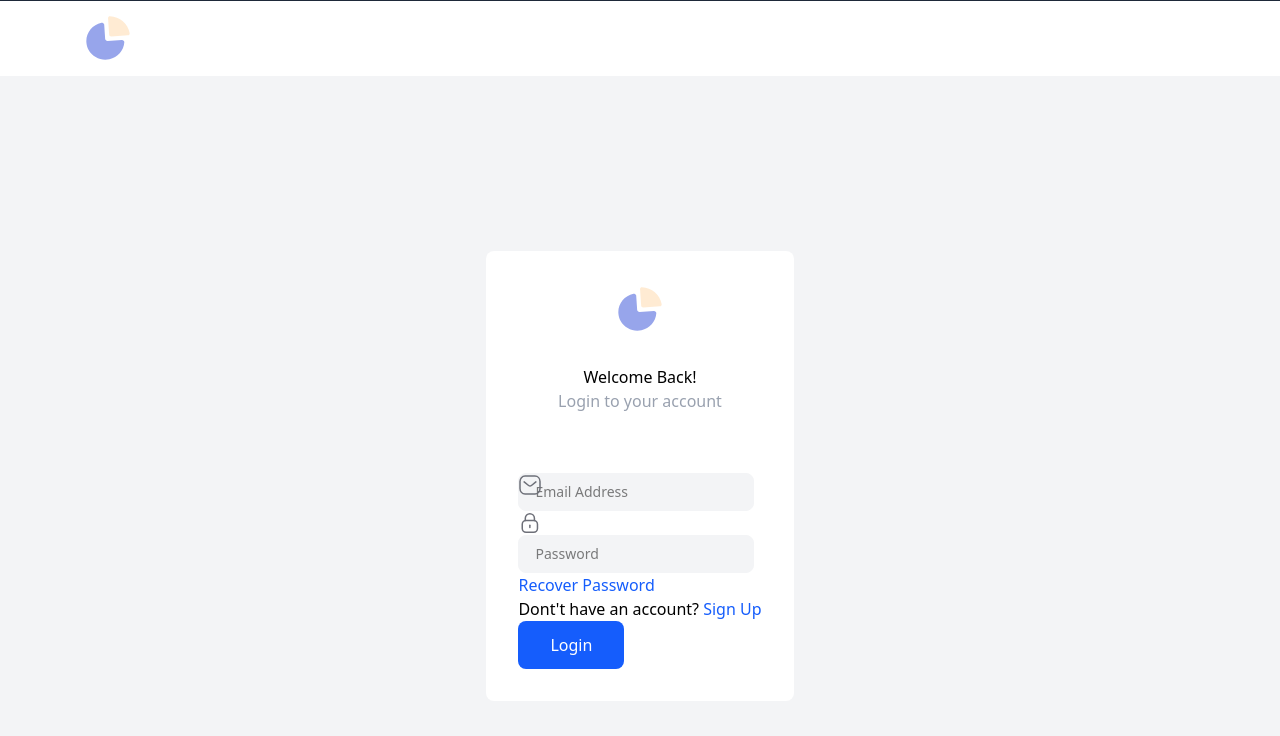
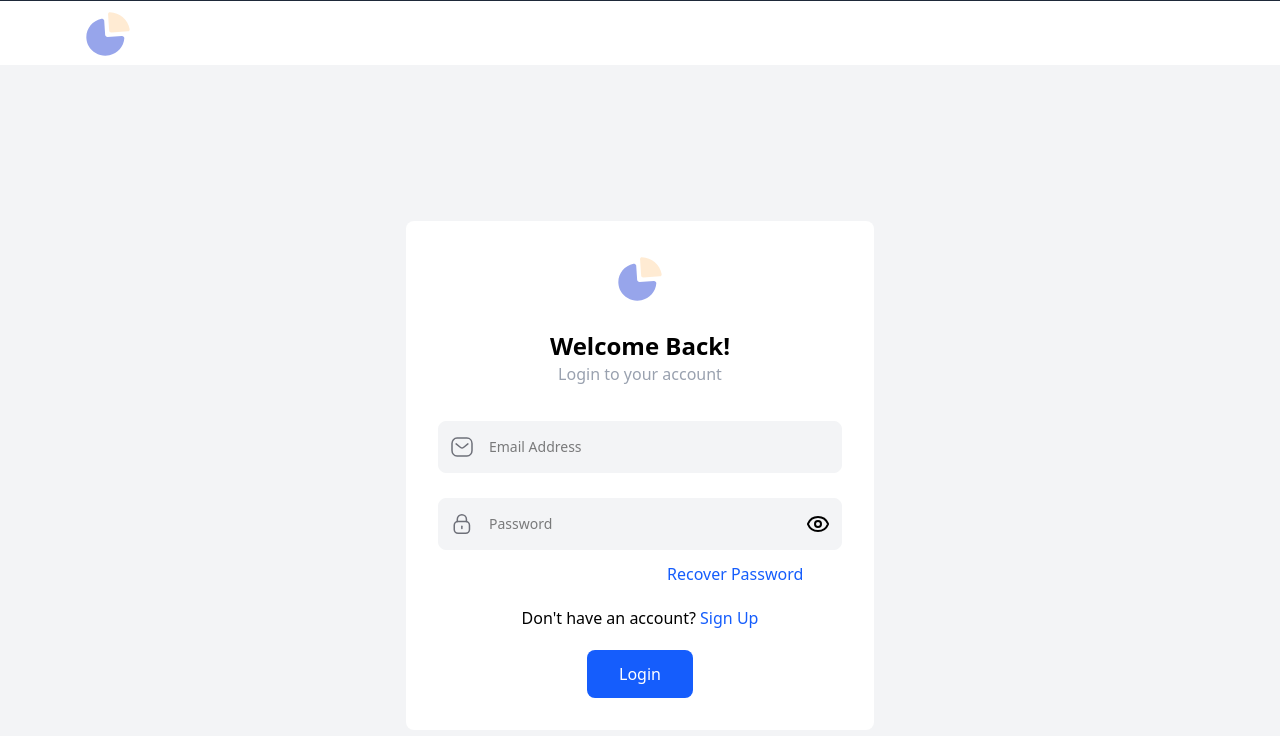
Before and after one commit to gowtham-aracreate/act-metrix-shop, a React (Vite) app in the folder frontend/: page /login in a window 1280 px wide. Shown: the top 736 px of the page. Built offline with nearby package versions, Linux system fonts and the light colour scheme.

Commit message:
create login,singup

```diff
--- /dev/null
+++ b/frontend/src/components/AuthForm.jsx
@@ -0,0 +1,56 @@
+import React, { useState } from 'react'
+import { useNavigate } from 'react-router-dom'
+import logo from '../assets/logo.svg'
+import { Eye, EyeOff } from 'lucide-react'
+
+export const AuthForm = ({ title, subtitle, fields, buttonText,question, linkText, linkPath,recover, onSubmit}) => {
+    const navigate = useNavigate()
+    const [showPassword, setShowPassword] = useState(false)
+
+    const handleLinkClick = () => {
+        navigate(linkPath)
+    }
+    const Passwordvisible = () => {
+        setShowPassword(!showPassword)
+    }
+    return (
+            <div className='flex flex-col items-center justify-center pt-[20px] bg-gray-100 h-screen'>
+                <div className='bg-white p-8 rounded-lg w-auto h-auto'>
+                <img src={logo} className='mx-auto' alt="logo" />
+                <div className='text-center pt-[25px] mb-[10px]'>
+                    <h1 className='text-2xl font-semibold'>{title}</h1>
+                    <p className='text-gray-400'>{subtitle}</p>
+                </div>
+                <form onSubmit={onSubmit}>
+                    {fields.map((field, index) => (
+                        <div className='pt-[25px]' key={index}>
+                            <div className='relative'>
+                                <img src={field.icon} alt={field.alt} className='absolute left-3 top-1/2 transform -translate-y-1/2' />
+                                <input
+                                    type={field.type === 'password' && showPassword ? 'text' : field.type}
+                                    className='bg-gray-100 border border-gray-100 text-black text-sm rounded-lg py-[15px] pr-[150px] pl-[50px]'
+                                    placeholder={field.placeholder}
+                                    required={field.required}
+                                />
+                                {field.type === 'password' && (
+                                    <div className='absolute right-3 top-1/2 transform -translate-y-1/2 cursor-pointer' onClick={Passwordvisible}>
+                                        {showPassword ? <EyeOff /> : <Eye />}
+                                    </div>
+                                )}
+                            </div>
+                        </div>
+                    ))}
+                </form>
+                <div className='pt-3 pl-[229px]'>
+                  <a className='text-blue-600 right-0' href="#">{recover}</a>
+              </div>
+                <div className='pt-[20px] text-center'>
+                    <p className='pb-[20px]'>{question} <a className='text-blue-600' href="#" onClick={handleLinkClick}>{linkText}</a> </p>
+                    <button type='submit' className='bg-blue-600 text-white px-8 py-3 rounded-lg' >{buttonText}</button>
+                </div>
+             </div>
+            </div>
+    )
+}
+
+export default AuthForm
--- a/frontend/src/layout/auth.jsx
+++ b/frontend/src/layout/auth.jsx
@@ -2,9 +2,9 @@ import React from 'react'
 import logo from '../assets/logo.svg'
 const Auth = ({children}) => {
   return (
-    <div>
-        <header className='top-0 left-0 w-full h-[76px] bg-white border-t border-gray-800'>
-         <img className="absolute w-[52px] h-[52px] top-[12px] left-[82px]" src={logo} alt="logo" />
+    <div className='h-screen'>
+        <header className='top-0 left-0 w-full h-[65px] bg-white border-t border-gray-800'>
+         <img className="absolute w-[52px] h-[52px] top-[8px] left-[82px]" src={logo} alt="logo" />
         </header>
 
         {children}
--- a/frontend/src/pages/login.jsx
+++ b/frontend/src/pages/login.jsx
@@ -1,56 +1,45 @@
 import React from 'react'
 import Auth from '../layout/auth'
-import { useNavigate } from 'react-router-dom'
-import logo from '../assets/logo.svg'
 import Message from '../assets/message.svg'
 import lock from '../assets/lock.svg'
 
-import { Eye, EyeOff } from 'lucide-react'
+import AuthForm from '../components/AuthForm'
 
 const LoginPage = () => {
-  const navigate = useNavigate()
+  const handleLogin = (event) => {
+    event.preventDefault()
+    // Add login logic here
+  }
 
-  const handleRegisterNavigation = () => {
-    navigate('/register')
-  }
+  const fields = [
+    {
+      icon: Message,
+      alt: 'Email',
+      type: 'email',
+      placeholder: 'Email Address',
+      required: true,
+    },
+    {
+      icon: lock,
+      alt: 'Password',
+      type: 'password',
+      placeholder: 'Password',
+      required: true,
+    },
+  ]
   return (
     <Auth>
-      <div className='bg-gray-100'>
-        <div className='flex flex-col items-center justify-center h-screen'>
-          <div className='bg-white p-8 rounded-lg'>
-            <img src={logo} className='mx-auto' alt="logo" />
-            <div className='text-center pt-[30px]'>
-              <h1 className=''>Welcome Back!</h1>
-              <p className='text-gray-400'>Login to your account</p>
-            </div>
-            <form>
-              <div className='pt-[60px]'>
-                <div className='absolute'>
-                  <img src={Message} alt="message" />
-                </div>
-                <div className=''>
-                  <input className='bg-gray-100 border border-gray-100 text-black text-sm rounded-lg py-[8px] px-[16px] pl-[16px]' placeholder='Email Address' />
-                </div>
-              </div>
-              <div>
-                <div>
-                  <img src={lock} alt="lock" />
-                </div>
-                <div>
-                  <input className='bg-gray-100 border border-gray-100 text-black text-sm rounded-lg py-[8px] px-[16px] pl-[16px]' placeholder='Password' />
-                </div>
-              </div>
-              <div>
-              <a className='text-blue-600' href="#">Recover Password</a>
-              </div>
-              <div>
-                <p>Dont't have an account? <a className='text-blue-600' href="#">Sign Up</a> </p>
-                <button className='bg-blue-600 text-white px-8 py-3 rounded-lg'>Login</button>
-              </div>
-            </form>
-          </div>
-        </div>
-      </div>
+      <AuthForm
+            title="Welcome Back!"
+            subtitle="Login to your account"
+            fields={fields}
+            buttonText="Login"
+            question="Don't have an account?"
+            linkText="Sign Up"
+            linkPath="/register"
+            recover="Recover Password"
+            onSubmit={handleLogin}
+          />
     </Auth>
   )
 }
--- a/frontend/src/pages/register.jsx
+++ b/frontend/src/pages/register.jsx
@@ -1,18 +1,53 @@
 import React from 'react'
 import Auth from '../layout/auth'
 import { useNavigate } from 'react-router-dom'
+import Profile from '../assets/profile.svg'
+import Message from '../assets/message.svg'
+import lock from '../assets/lock.svg'
+import AuthForm from '../components/AuthForm'
 
 const RegisterPage = () => {
-   const navigate = useNavigate()
 
-    const handleLoginNavigation = () => {
-      navigate('/login')
-    }
+   const handleRegister = (event) => {
+    event.preventDefault()
+    // Add login logic here
+  }
+const fields = [
+  {
+    icon: Profile,
+    alt: 'Username',
+    type: 'text',
+    placeholder: 'Your Full Name',
+    required: true,
+  },
+  {
+      icon: Message,
+      alt: 'Email',
+      type: 'email',
+      placeholder: 'Email Address',
+      required: true,
+    },
+    {
+      icon: lock,
+      alt: 'Password',
+      type: 'password',
+      placeholder: 'Password',
+      required: true,
+    },
+  ]
+
   return (
    <Auth>
-    register
-    <input placeholder='enter your name'/>
-    <button onClick={handleLoginNavigation}>Go to Login</button>
+    <AuthForm
+      title="Get Started with Metrix"
+      subtitle="Create Your free account"
+      fields={fields}
+      buttonText="Register"
+      question="Already have an account?"
+      linkText="Login"
+      linkPath="/login"
+      onSubmit={handleRegister}
+      />
    </Auth>
   )
 }
```
Also changed, not shown: frontend/src/assets/Profile.svg (added).
